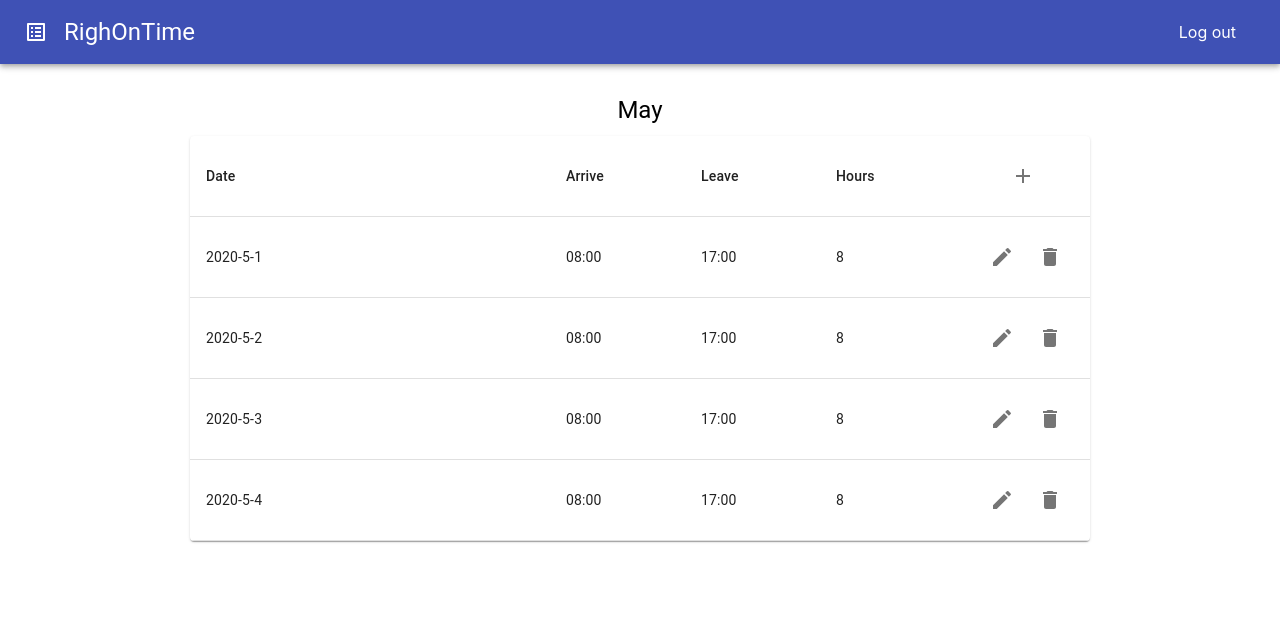
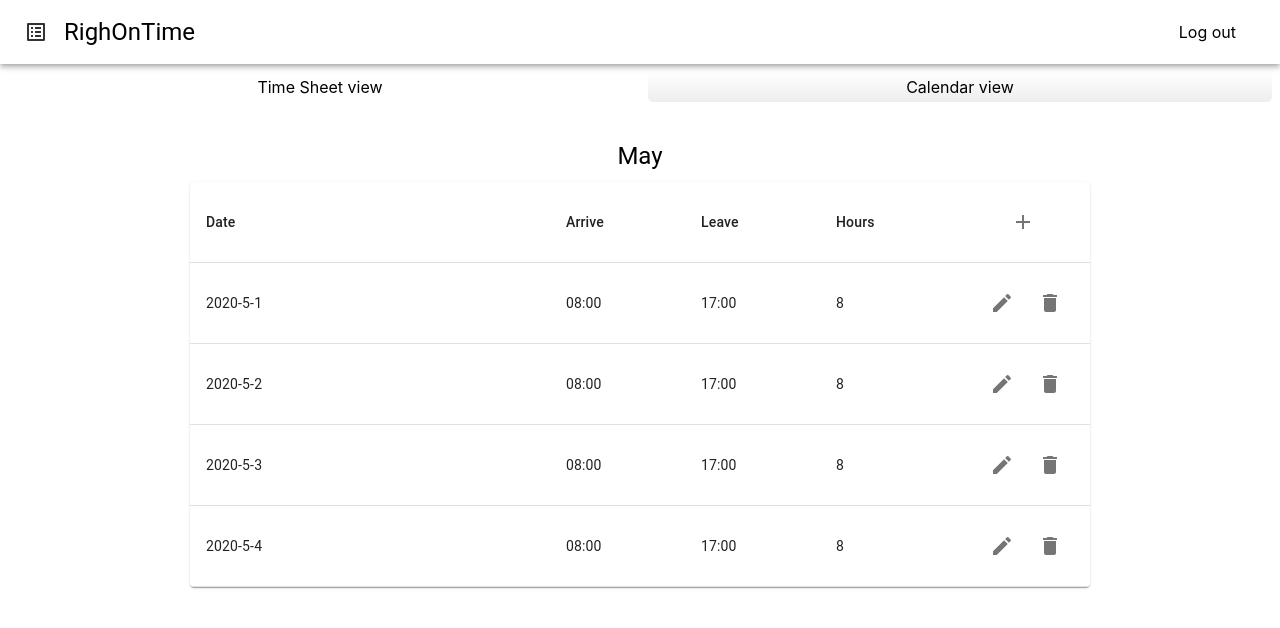
Before and after one commit to noramehesz/timesheet, a React (Create React App) app in the folder my-app/: page /studentPage in a window 1280 px wide. Shown: the top 628 px of the page. Built offline with nearby package versions, Linux system fonts and the light colour scheme.

Commit message:
add the calendar and timesheet view

```diff
--- a/my-app/package.json
+++ b/my-app/package.json
@@ -4,6 +4,9 @@
   "private": true,
   "dependencies": {
     "@date-io/date-fns": "~1.3.13",
+    "@devexpress/dx-react-core": "^2.6.3",
+    "@devexpress/dx-react-scheduler": "^2.6.3",
+    "@devexpress/dx-react-scheduler-material-ui": "^2.6.3",
     "@material-ui/core": "^4.9.12",
     "@material-ui/icons": "^4.9.1",
     "@material-ui/pickers": "^3.2.10",
--- a/my-app/src/App.tsx
+++ b/my-app/src/App.tsx
@@ -54,7 +54,7 @@ function App() {
     const [user, setUser] = React.useState(null);
 
     return (
-        <div>
+        <div style={{backgroundColor: 'E5E5E5'}}>
             <Router>
                 <Switch>
                     <Route path={"/signIn"}>
--- a/my-app/src/NavBar.tsx
+++ b/my-app/src/NavBar.tsx
@@ -24,15 +24,21 @@ const useStyles = makeStyles(theme => ({
     icon: {
         marginRight: theme.spacing(2),
         marginTop: '4px',
+        color: 'rgba(0, 0, 0, 0.8)',
+        textShadow: '2px',
+        shadowBlur: '4'
     },
     logOutButton: {
         marginRight: '20px',
         textDecoration: 'none',
-        color: 'white',
+        color: 'black',
         display: 'flex',
         flexDirection: "column",
         alignItems: 'right',
     },
+    appName: {
+        color: 'black'
+    }
 }));
 
 interface NavBarProps {
@@ -47,11 +53,11 @@ export default function NavBar(props: NavBarProps) {
     };
 
     return (
-        <AppBar position="relative" style={{display: "flex"}}>
+        <AppBar position="relative" style={{display: "flex", backgroundColor: 'white'}}>
             <Toolbar className={classes.toolbar}>
                 <div className={classes.usersData}>
                     <ListAlt className={classes.icon} />
-                    <Typography variant="h5" color="inherit" noWrap>
+                    <Typography variant="h5" color="inherit" noWrap className={classes.appName}>
                         RighOnTime
                     </Typography>
                 </div>
--- a/my-app/src/StudentPages/MainPageForStudent.tsx
+++ b/my-app/src/StudentPages/MainPageForStudent.tsx
@@ -1,19 +1,74 @@
 import React from 'react';
 import NavBar from "../NavBar";
-import Typography from '@material-ui/core/Typography';
 import TimeSheet from '../TimeSheet/TimeSheetComponent';
+import CalendarDayView from "../TimeSheet/CalendarDayView";
+import {makeStyles} from "@material-ui/core/styles";
 
 interface MainPageForStudentProps {
     user: any;
     setUserState: any;
 }
 
+interface StudentPageState {
+    isTimeSheetView: boolean,
+}
+
+const useStyle = makeStyles({
+    options: {
+        width: '50%',
+        textAlign: 'center',
+        margin: '8px',
+        background: 'linear-gradient(180deg, #FFFFFF 3%, #B4B4B43A 95%)',
+        height:'25px',
+        paddingTop: '5px',
+        borderRadius: '5px',
+        cursor: 'pointer'
+    },
+    activeOptions: {
+        width: '50%',
+        textAlign: 'center',
+        margin: '8px',
+        height: '25px',
+        paddingTop: '5px',
+        cursor: 'pointer'
+    },
+    parentDiv: {
+        display: 'flex',
+    }
+})
+
+
+
 export default function MainPageForStudent(props: MainPageForStudentProps) {
+    const classes = useStyle();
+    const [state, setState] = React.useState<StudentPageState>({isTimeSheetView: true});
+
+    const handleTSViesOnClick = () => {
+        setState({
+            isTimeSheetView: true
+        });
+    }
+
+    const handleCalendarViewOnClick = () => {
+        setState({
+            isTimeSheetView: false
+        });
+    }
+
     return (
         <div>
             <NavBar setUserState={props.setUserState}/>
+            <div className={classes.parentDiv}>
+                <div className={state.isTimeSheetView === true ? classes.activeOptions : classes.options} onClick={handleTSViesOnClick}>
+                    Time Sheet view
+                </div>
+                <div className={state.isTimeSheetView === false ? classes.activeOptions : classes.options} onClick={handleCalendarViewOnClick}>
+                    Calendar view
+                </div>
+            </div>
             <div style={{textAlign: "center"}}>
-                <TimeSheet></TimeSheet>
+                {state.isTimeSheetView && <TimeSheet></TimeSheet> }
+                {!state.isTimeSheetView && <CalendarDayView/> }
             </div>
         </div>
     )
--- /dev/null
+++ b/my-app/src/TimeSheet/CalendarDayView.tsx
@@ -0,0 +1,62 @@
+import * as React from 'react';
+import Paper from '@material-ui/core/Paper';
+import { AppointmentModel, ViewState, SchedulerDateTime } from '@devexpress/dx-react-scheduler';
+import {
+    Scheduler, DayView, Appointments, Resources,
+} from '@devexpress/dx-react-scheduler-material-ui';
+import {TimeSheet} from "../App";
+
+const appointments: Array<AppointmentModel> = [{
+    startDate: '2018-10-31T10:00',
+    endDate: '2018-10-31T11:15',
+    title: 'Meeting',
+    type: 'private',
+}, {
+    startDate: '2018-10-31T07:30',
+    endDate: '2018-10-31T09:00',
+    title: 'Go to a gym',
+    type: 'work',
+}];
+const resources = [{
+    fieldName: 'type',
+    title: 'Type',
+    instances: [
+        { id: 'private', text: 'Private', color: '#EC407A' },
+        { id: 'work', text: 'Work', color: '#7E57C2' },
+    ],
+}];
+
+export default function CalendarDayView() {
+    const [currentDate, setCurrentDate] = React.useState<SchedulerDateTime>('2018-10-31');
+    const testData: TimeSheet = {
+        timeSheetDate: new Date("2020-05-01"),
+        days: [
+            {dateOfDay: "2020-5-1", arrive: "08:00", leave: "17:00", workingHours: '8'},
+            {dateOfDay: "2020-5-2", arrive: "08:00", leave: "17:00", workingHours: '8'},
+            {dateOfDay: "2020-5-3", arrive: "08:00", leave: "17:00", workingHours: '8'},
+            {dateOfDay: "2020-5-4", arrive: "08:00", leave: "17:00", workingHours: '8'},
+        ]
+    };
+
+    return (
+        <Paper>
+            <Scheduler
+                data={appointments}
+            >
+                <ViewState
+                    currentDate={currentDate}
+                    onCurrentDateChange={setCurrentDate}
+                />
+                <DayView
+                    startDayHour={7}
+                    endDayHour={12}
+                />
+
+                <Appointments />
+                <Resources
+                    data={resources}
+                />
+            </Scheduler>
+        </Paper>
+    );
+};
```
Also changed, not shown: 1 other file (tests, documents, lock files or other folders).
